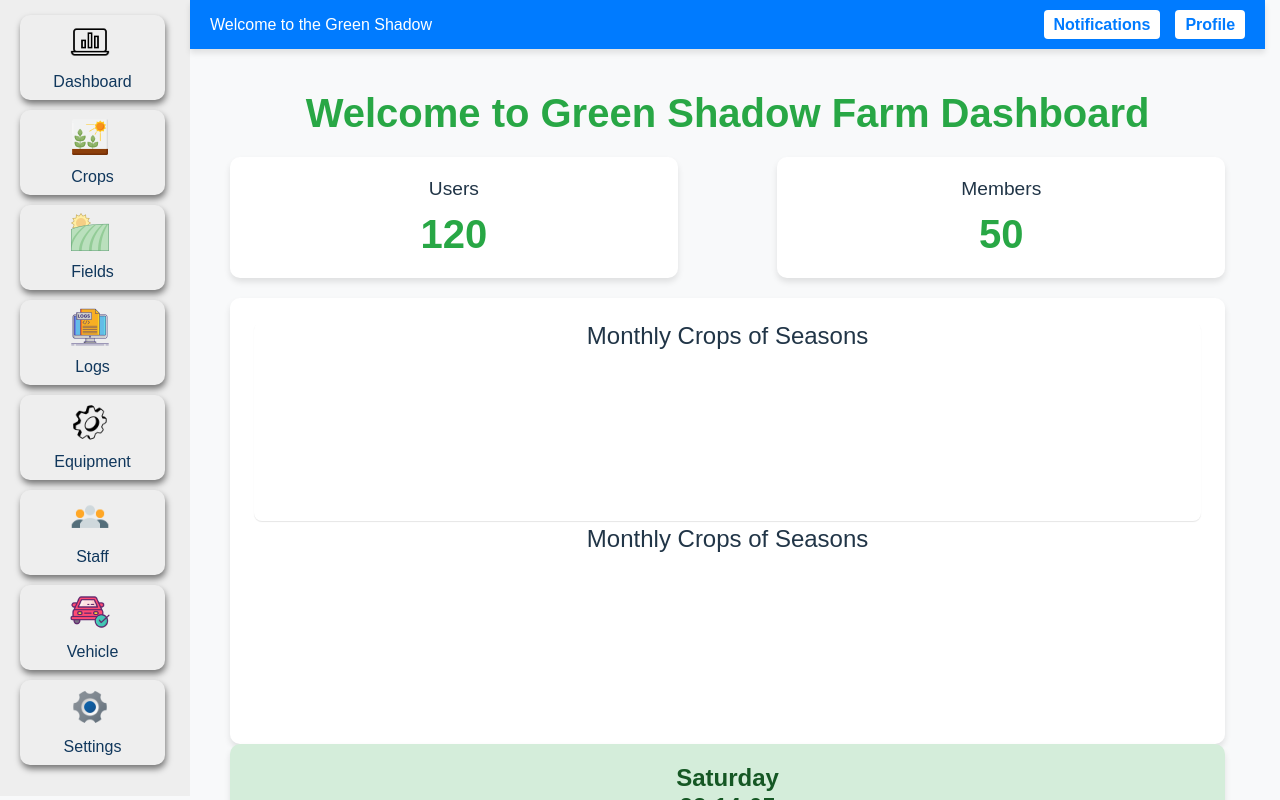
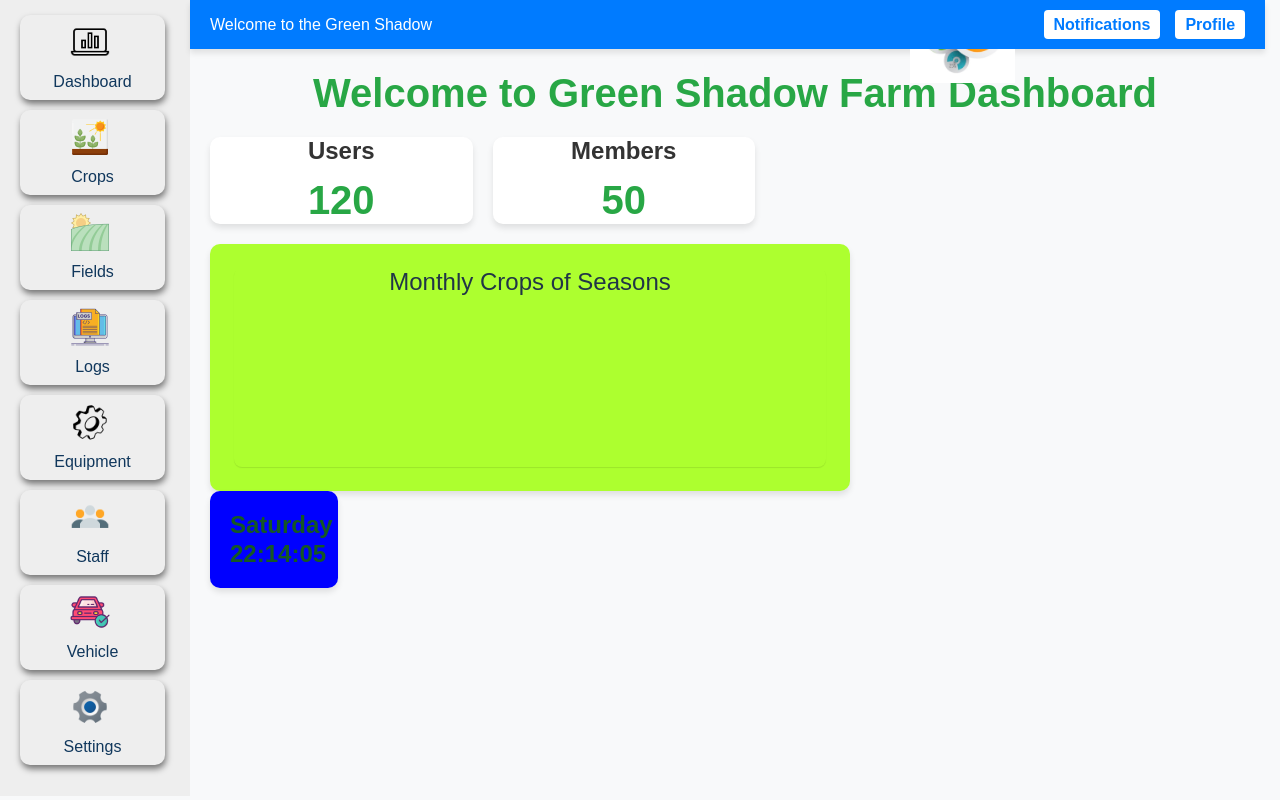
Before and after one commit to jayawickrma/HTML-TO-REACT-Green-Shadow-, a React (Vite) app: page / in a window 1280 px wide. Built offline with nearby package versions, Linux system fonts and the light colour scheme.

Commit message:
creating dashboard ui

```diff
--- a/src/Dashboard.css
+++ b/src/Dashboard.css
@@ -11,7 +11,7 @@ body {
 }
 
 #dashboardContent {
-    padding: 20px;
+
     min-height: 100vh;
 }
 
@@ -27,7 +27,7 @@ body {
 /* Stats Section */
 .stats-section {
     display: flex;
-    justify-content: space-between;
+    gap: 20px;
     margin-bottom: 20px;
 }
 
@@ -35,15 +35,17 @@ body {
     background-color: white;
     box-shadow: 0px 4px 6px rgba(0, 0, 0, 0.1);
     border-radius: 10px;
-    padding: 20px;
     text-align: center;
-    width: 45%;
+    width: 25%;
 }
 
 .stats-card h5 {
-    font-size: 1.2rem;
+    font-size: 1.5rem;
     font-weight: 500;
     margin-bottom: 10px;
+    color: #333333;
+    font-weight: bold;
+
 }
 
 .stats-card p {
@@ -54,7 +56,8 @@ body {
 
 /* Chart Section */
 .chart-section {
-    background-color: white;
+    width: 50vw;
+    background-color: greenyellow;
     box-shadow: 0px 4px 6px rgba(0, 0, 0, 0.1);
     border-radius: 10px;
     padding: 20px;
@@ -68,12 +71,13 @@ body {
 
 /* Date and Time Section */
 .date-time-card {
-    background-color: #d4edda;
+    background-color: blue;
     box-shadow: 0px 4px 6px rgba(0, 0, 0, 0.1);
     border-radius: 10px;
     padding: 20px;
     text-align: center;
     margin-bottom: 20px;
+    width: 10vw;
 }
 
 .date-time-card p {
@@ -92,16 +96,18 @@ body {
     text-align: center;
 }
 
-.pie-chart-card img {
-    width: 100%;
-    height: auto;
+.piechart {
+    width: 10%;
+    height: 6%;
+    margin-top: -630px;
+    margin-left: 700px;
 }
 
 /* Buttons Section */
 .buttons-section {
     display: flex;
-    justify-content: space-around;
-    margin-top: 20px;
+    gap: 10px;
+    margin-top: -500px;
 }
 
 .action-button {
--- a/src/Pages/DashBoard.tsx
+++ b/src/Pages/DashBoard.tsx
@@ -37,9 +37,6 @@ export function DashBoard() {
                         <canvas id="myChart"></canvas>
                     </div>
                 </div>
-
-                <h5>Monthly Crops of Seasons</h5>
-                <canvas id="myChart"></canvas>
             </div>
 
             {/* Date and Pie Chart Section */}
@@ -48,7 +45,7 @@ export function DashBoard() {
                     <p>Saturday</p>
                     <p>22:14:05</p>
                 </div>
-                <div className="pie-chart-card">
+                <div className="piechart">
                     <img src={pieChart} alt="Pie Chart" />
                 </div>
             </div>
@@ -56,7 +53,7 @@ export function DashBoard() {
             {/* Buttons Section */}
             <div className="buttons-section">
                 <button className="action-button">Add Crop</button>
-                <button className="action-button">Add Field</button>
+                <button className="action-button">Add Field</button> <br/>
                 <button className="action-button">Add Staff</button>
                 <button className="action-button">Add User</button>
             </div>
```
